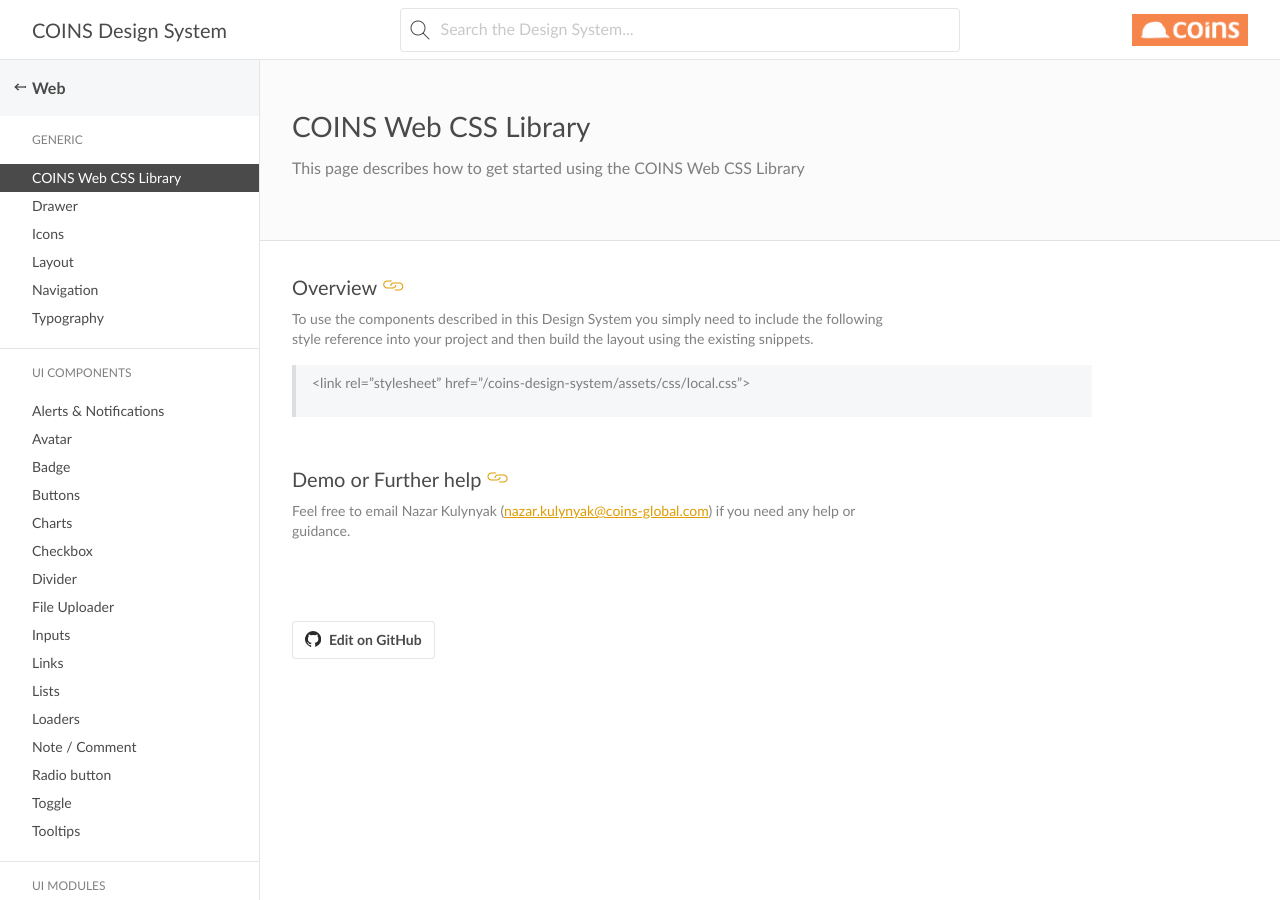
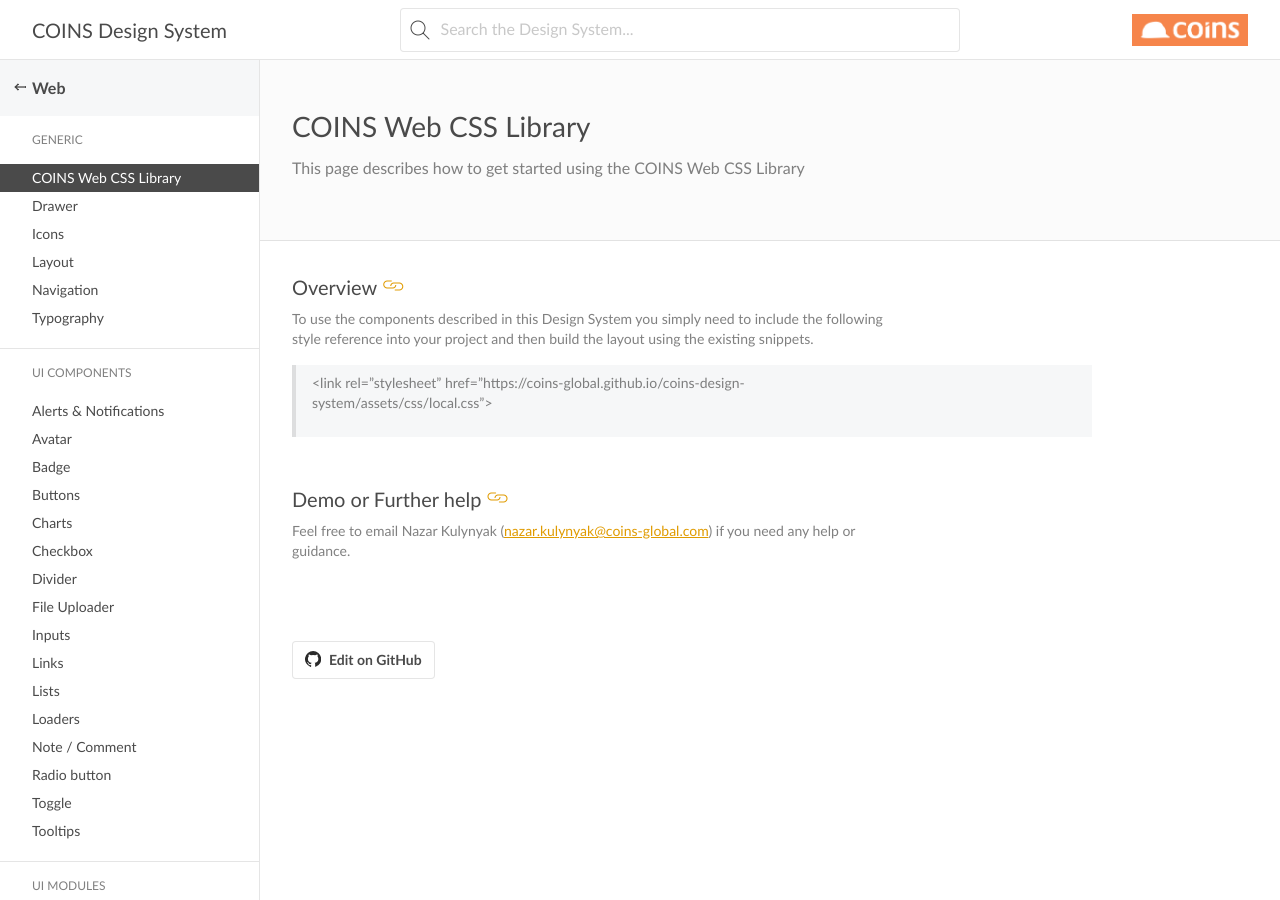
Before and after one commit to COINS-Naz/coins-design-system, a Jekyll site: the page built from _posts/web/generic/2021-06-22-getting-started.md, in a window 1280 px wide. Built offline with Jekyll 4.4.1, drawn with Linux system fonts in a browser that asks for light colours; nearby versions of some CDN libraries; some web fonts are replaced; some of the changed lines change nothing that is shown.

Commit message:
Update 2021-06-22-getting-started.md

```diff
--- a/_posts/web/generic/2021-06-22-getting-started.md
+++ b/_posts/web/generic/2021-06-22-getting-started.md
@@ -11,7 +11,7 @@
 
 To use the components described in this Design System you simply need to include the following style reference into your project and then build the layout using the existing snippets.
 
-> &#60;link rel="stylesheet" href="/coins-design-system/assets/css/local.css">
+> &#60;link rel="stylesheet" href="https://coins-global.github.io/coins-design-system/assets/css/local.css">
 
 
 ## Demo or Further help
```
